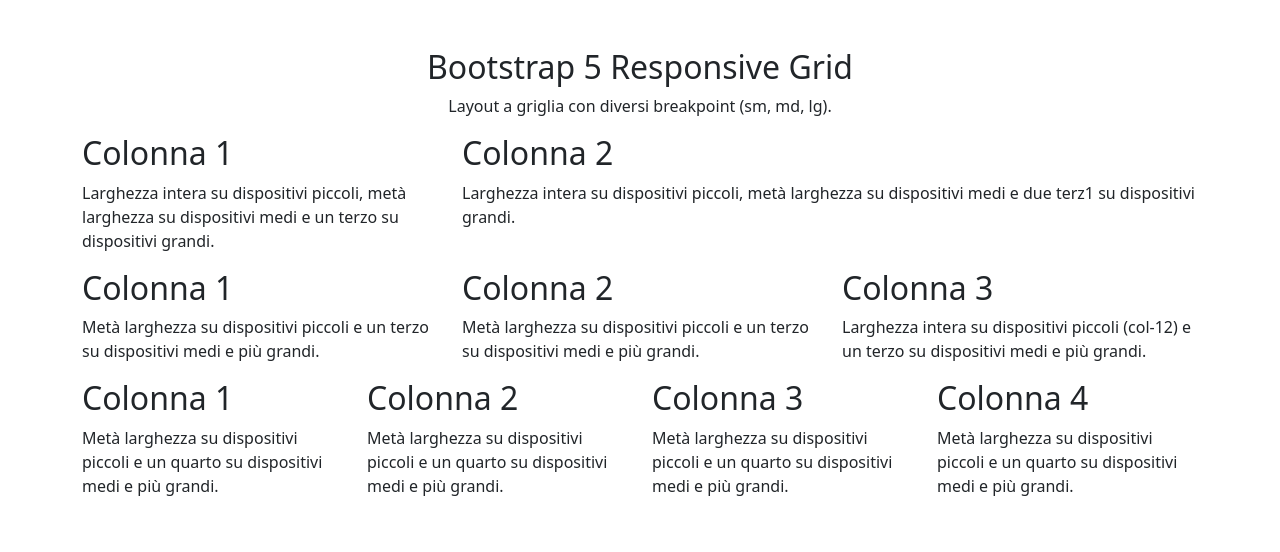
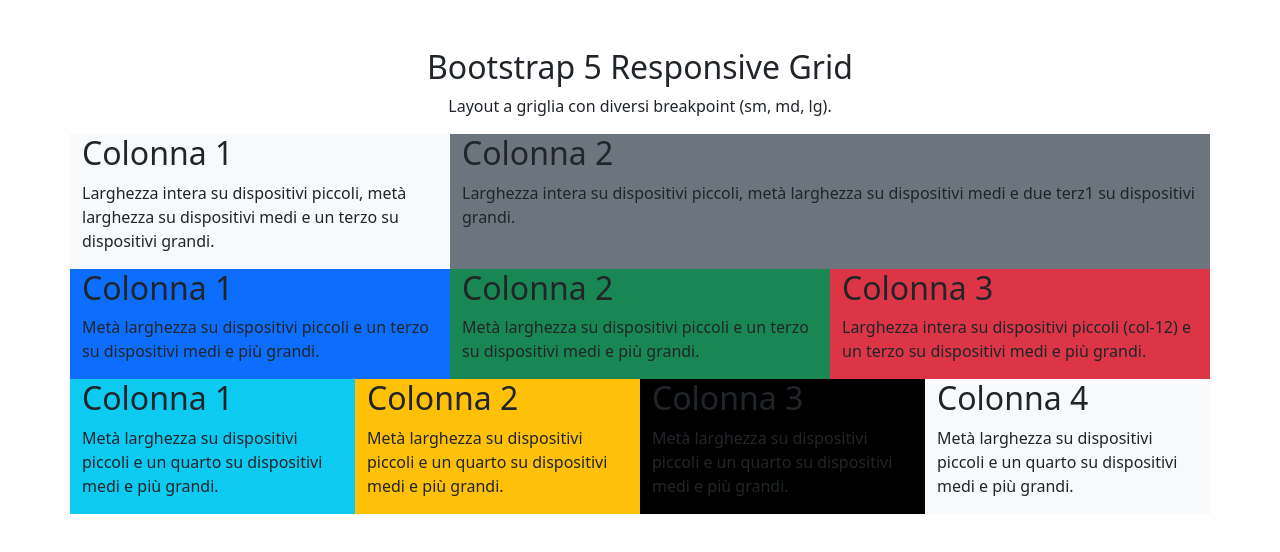
Before and after one commit to Mattia-Giacobelli/htmlcss-bootstrap-layout, a plain HTML site: page index.html in a window 1280 px wide. Drawn offline with nearby package versions, Linux system fonts and the light colour scheme.

Commit message:
add bg colors

```diff
--- a/index.html
+++ b/index.html
@@ -31,7 +31,7 @@
 
         <div class="container">
             <div class="row">
-                <div class="col-12 col-md-6 col-lg-4">
+                <div class="col-12 col-md-6 col-lg-4 bg-light">
                     <h2>
                         Colonna 1
                     </h2>
@@ -41,7 +41,7 @@
                     </p>
                 </div>
 
-                <div class="col-12 col-md-6 col-lg-8">
+                    <div class="col-12 col-md-6 col-lg-8 bg-secondary">
                     <h2>
                         Colonna 2
                     </h2>
@@ -53,7 +53,7 @@
             </div>
 
             <div class="row">
-                <div class="col-6 col-md-4">
+                <div class="col-6 col-md-4 bg-primary">
                     <h2>
                         Colonna 1
                     </h2>
@@ -63,7 +63,7 @@
                         medi e più grandi.
                     </p>
                 </div>
-                <div class="col-6 col-md-4">
+                <div class="col-6 col-md-4 bg-success">
                     <h2>
                         Colonna 2
                     </h2>
@@ -73,7 +73,7 @@
                         medi e più grandi.
                     </p>
                 </div>
-                <div class="col-12 col-md-4">
+                <div class="col-12 col-md-4 bg-danger">
                     <h2>
                         Colonna 3
                     </h2>
@@ -85,7 +85,7 @@
             </div>
 
             <div class="row">
-                <div class="col-6 col-md-3">
+                <div class="col-6 col-md-3  bg-info">
                     <h2>
                         Colonna 1
                     </h2>
@@ -95,7 +95,7 @@
                         dispositivi medi e più grandi.
                     </p>
                 </div>
-                <div class="col-6 col-md-3">
+                <div class="col-6 col-md-3 bg-warning">
                     <h2>
                         Colonna 2
                     </h2>
@@ -105,7 +105,7 @@
                         dispositivi medi e più grandi.
                     </p>
                 </div>
-                <div class="col-6 col-md-3">
+                <div class="col-6 col-md-3 bg-black">
                     <h2>
                         Colonna 3
                     </h2>
@@ -115,7 +115,7 @@
                         dispositivi medi e più grandi.
                     </p>
                 </div>
-                <div class="col-6 col-md-3">
+                <div class="col-6 col-md-3 bg-light">
                     <h2>
                         Colonna 4
                     </h2>
```
